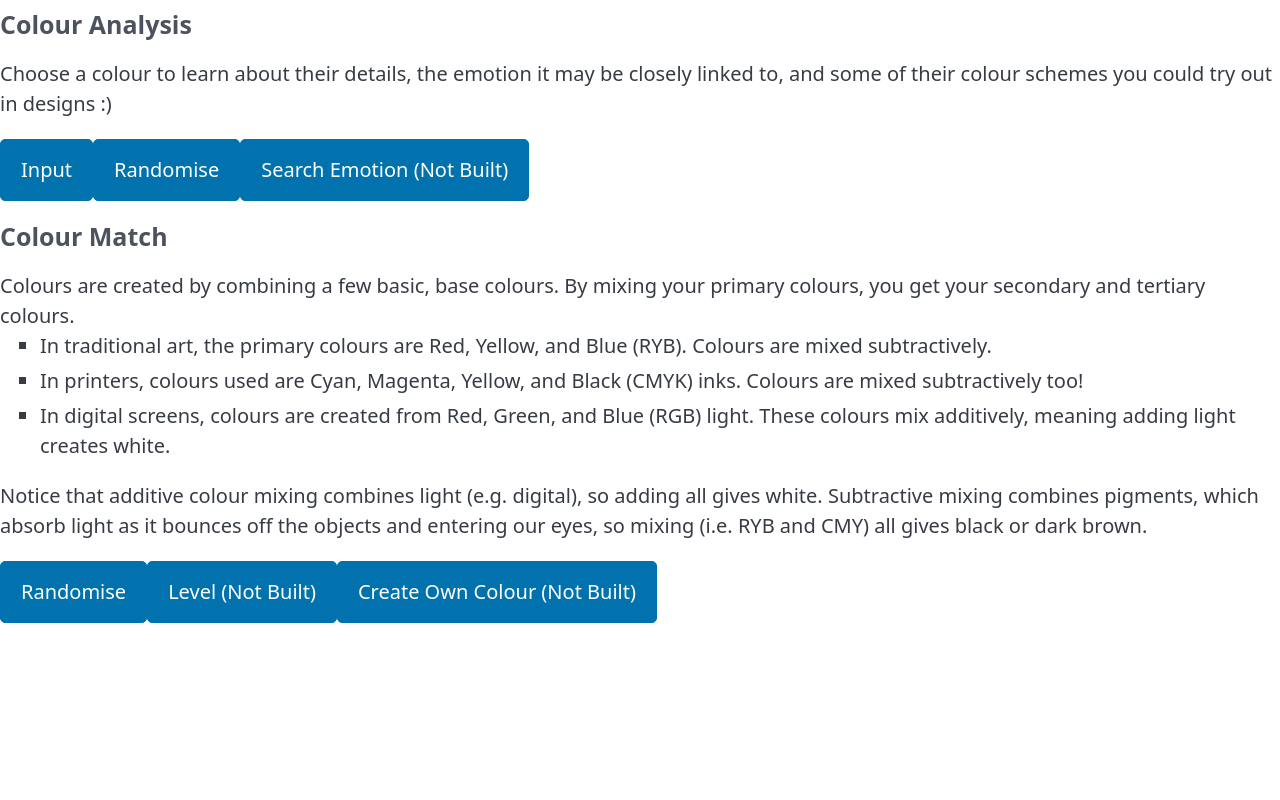
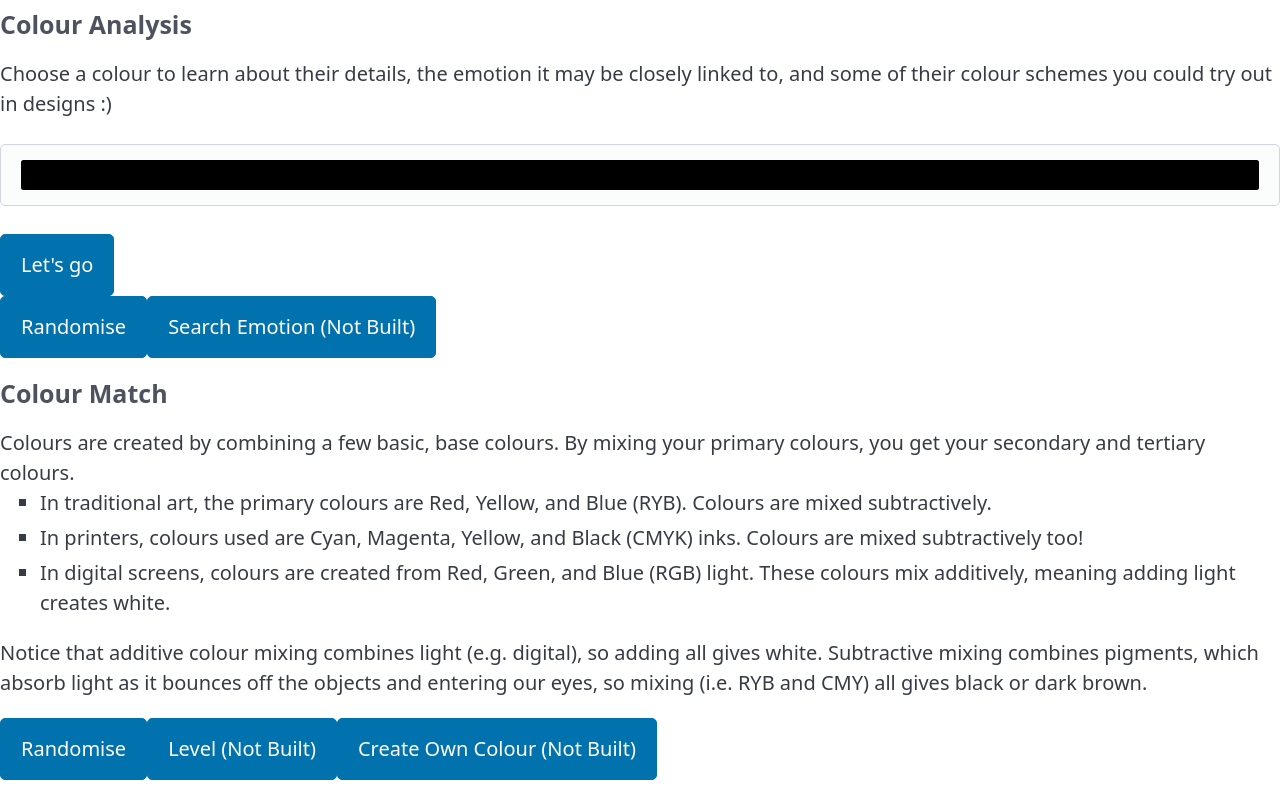
Before and after one commit to junjunjansent/color-project-ts, a React (Vite) app: page /game/colour in a window 1280 px wide. Shown: the part 967-1767 px from the top of the page. Before the commit the page ends 1610 px from the top, so only its background shows below. Built offline with nearby package versions, Linux system fonts and the light colour scheme.

Commit message:
working with inputs

```diff
--- a/src/pages/games/colour/ColourStartPage.tsx
+++ b/src/pages/games/colour/ColourStartPage.tsx
@@ -1,5 +1,6 @@
 import { Outlet, Link } from "react-router";
 import { PATHS } from "../../../routes/paths";
+import { useState } from "react";
 
 // - [ ] As a user, I will see a Colour Game Start Page, with information on colour theory and brief information on the fe`atures available
 // - Basic intro on Colour Theory
@@ -14,7 +15,11 @@ import { PATHS } from "../../../routes/paths";
 //   - Random Colour
 //   - Levelled one (future)
 
+const randomiseRGBInput = () => {};
+
 const ColourStartPage = () => {
+  const [colourToAnalyse, setColourToAnalyse] = useState<String>("");
+
   return (
     <>
       <h1>Colour Game</h1>
@@ -84,10 +89,15 @@ const ColourStartPage = () => {
           in designs :)
         </p>
         <Link to={PATHS.GAME.COLOUR.COLOUR_ID("")}>
-          <button>Input</button>
+          <form action="">
+            <label>
+              <input type="color" name="colourToAnalyse" value="" />
+            </label>
+            <button>Let's go</button>
+          </form>
         </Link>
         <Link to={PATHS.GAME.COLOUR.COLOUR_ID("")}>
-          <button>Randomise</button>
+          <button onClick={randomiseRGBInput}>Randomise</button>
         </Link>
         <button>
           {/* TODO Explore this feature */}
```
Also changed, not shown: src/features/colour/colourData.ts (+12 -2 lines).
